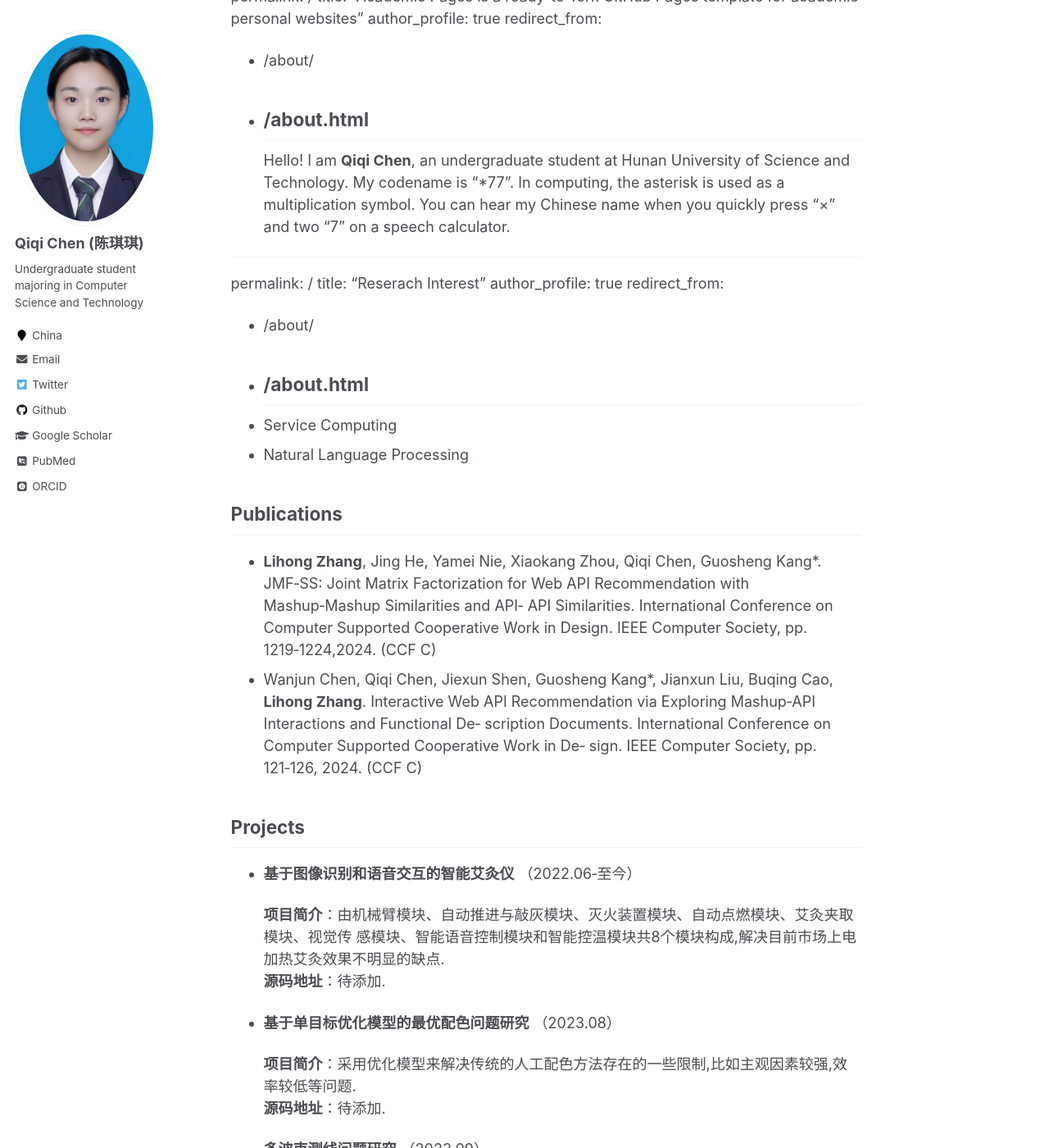
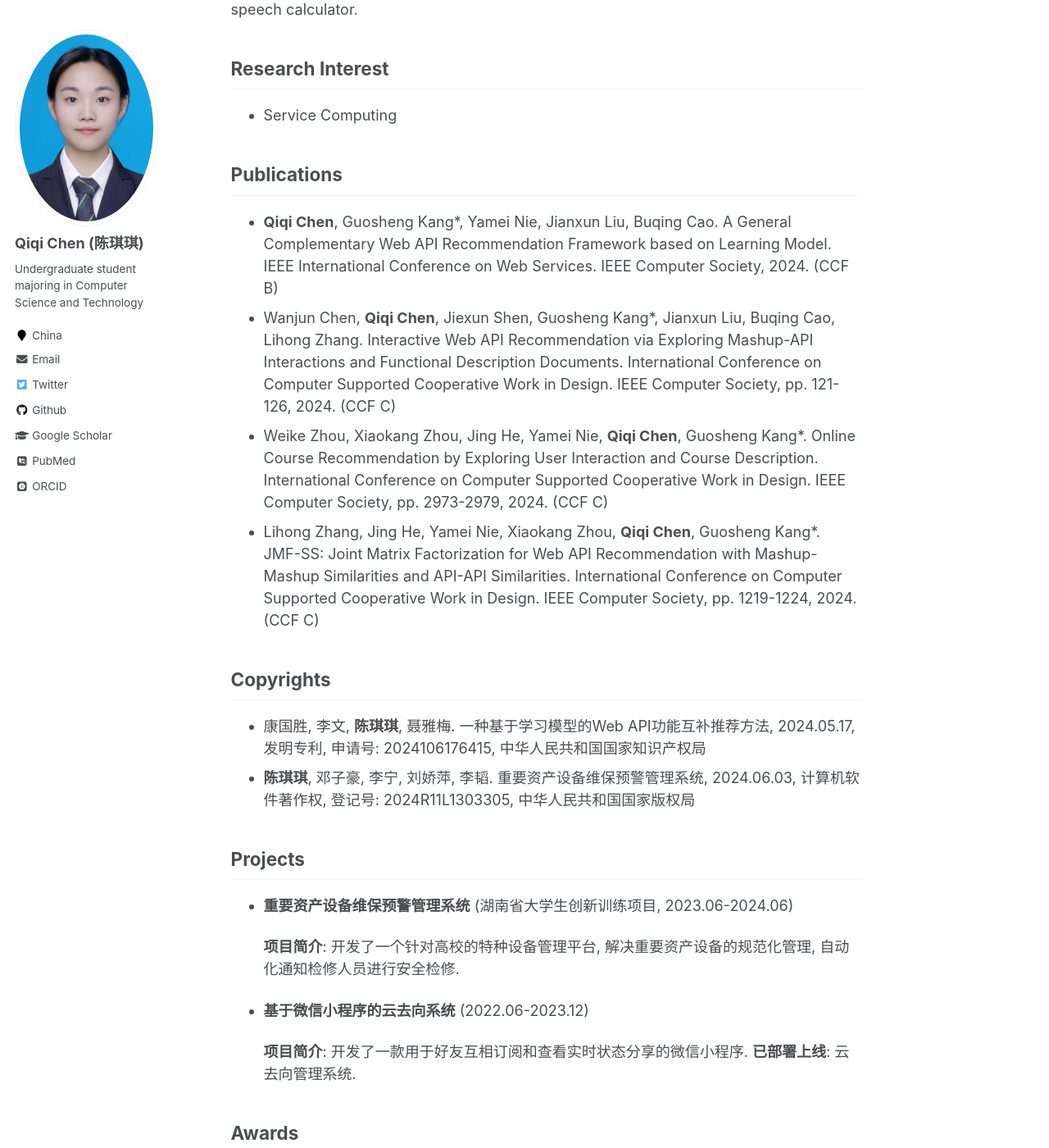
Before and after one commit to ZLihong/zlihong.github.io, a Jekyll site: the page built from _pages/about.md, in a window 1280 px wide and 1400 px high, scrolled down 215 px. Shown: the whole window at 82% size. Built offline with Jekyll 4.4.1, drawn with Linux system fonts in a browser that asks for light colours; some web fonts are replaced; our own code applies the rules of GitHub Pages for plain Markdown files; some of the changed text lies outside the part shown.

Commit message:
Update about.md

```diff
--- a/_pages/about.md
+++ b/_pages/about.md
@@ -1,4 +1,3 @@
-<!--
 ---
 permalink: /
 title: "" #"academicpages is a ready-to-fork GitHub Pages template for academic personal websites"
@@ -8,92 +7,38 @@ redirect_from:
   - /about/
   - /about.html
 ---
--->
----
-permalink: /
-title: "Academic Pages is a ready-to-fork GitHub Pages template for academic personal websites"
-author_profile: true
-redirect_from:
-  - /about/
-  - /about.html
----
 Hello! I am **Qiqi Chen**, an undergraduate student at Hunan University of Science and Technology. My codename is "*77". In computing, the asterisk is used as a multiplication symbol. You can hear my Chinese name when you quickly press "×" and two "7" on a speech calculator.
 
----
-permalink: /
-title: "Reserach Interest"
-author_profile: true
-redirect_from:
-  - /about/
-  - /about.html
----
+## Research Interest
 
-+ Service Computing
-+ Natural Language Processing
+* Service Computing
 
-Publications
-------
-+ **Lihong Zhang**, Jing He, Yamei Nie, Xiaokang Zhou, Qiqi Chen, Guosheng Kang*. JMF‑SS: Joint
-Matrix Factorization for Web API Recommendation with Mashup‑Mashup Similarities and API‑
-API Similarities. International Conference on Computer Supported Cooperative Work in Design.
-IEEE Computer Society, pp. 1219‑1224,2024. (CCF C)
-+ Wanjun Chen, Qiqi Chen, Jiexun Shen, Guosheng Kang*, Jianxun Liu, Buqing Cao, **Lihong Zhang**.
-Interactive Web API Recommendation via Exploring Mashup‑API Interactions and Functional De‑
-scription Documents. International Conference on Computer Supported Cooperative Work in De‑
-sign. IEEE Computer Society, pp. 121‑126, 2024. (CCF C)
+## Publications
 
-Projects
-------
-+ **基于图像识别和语音交互的智能艾灸仪** （2022.06‑至今）
+- **Qiqi Chen**, Guosheng Kang*, Yamei Nie, Jianxun Liu, Buqing Cao. A General Complementary Web API Recommendation Framework based on Learning Model. IEEE International Conference on Web Services. IEEE Computer Society, 2024. (CCF B)
+- Wanjun Chen, **Qiqi Chen**, Jiexun Shen, Guosheng Kang*, Jianxun Liu, Buqing Cao, Lihong Zhang. Interactive Web API Recommendation via Exploring Mashup-API Interactions and Functional Description Documents. International Conference on Computer Supported Cooperative Work in Design. IEEE Computer Society, pp. 121-126, 2024. (CCF C)
+- Weike Zhou, Xiaokang Zhou, Jing He, Yamei Nie, **Qiqi Chen**, Guosheng Kang*. Online Course Recommendation by Exploring User Interaction and Course Description. International Conference on Computer Supported Cooperative Work in Design. IEEE Computer Society, pp. 2973-2979, 2024. (CCF C)
+- Lihong Zhang, Jing He, Yamei Nie, Xiaokang Zhou, **Qiqi Chen**, Guosheng Kang*. JMF-SS: Joint Matrix Factorization for Web API Recommendation with Mashup-Mashup Similarities and API-API Similarities. International Conference on Computer Supported Cooperative Work in Design. IEEE Computer Society, pp. 1219-1224, 2024. (CCF C)
 
-  **项目简介**：由机械臂模块、自动推进与敲灰模块、灭火装置模块、自动点燃模块、艾灸夹取模块、视觉传
-  感模块、智能语音控制模块和智能控温模块共8个模块构成,解决目前市场上电加热艾灸效果不明显的缺点.
-  <br>
-  **源码地址**：待添加.
+## Copyrights
 
-+ **基于单目标优化模型的最优配色问题研究** （2023.08）
+-  康国胜, 李文, **陈琪琪**, 聂雅梅. 一种基于学习模型的Web API功能互补推荐方法, 2024.05.17, 发明专利, 申请号: 2024106176415, 中华人民共和国国家知识产权局
+-  **陈琪琪**, 邓子豪, 李宁, 刘娇萍, 李韬. 重要资产设备维保预警管理系统, 2024.06.03, 计算机软件著作权, 登记号: 2024R11L1303305, 中华人民共和国国家版权局
 
-  **项目简介**：采用优化模型来解决传统的人工配色方法存在的一些限制,比如主观因素较强,效率较低等问题.
-  <br>
-  **源码地址**：待添加.
+## Projects
 
-+ **多波束测线问题研究** （2023.09）
+- **重要资产设备维保预警管理系统** (湖南省大学生创新训练项目, 2023.06-2024.06)
 
-  **项目简介**：通过计算声波在海水中的传播速度和传播时间并对海底进行数字地形建模,来解决多波束测深系统存在漏测
-  或者相邻条带之间的重叠率过大的问题,并求出测线的总长度.
-  <br>
-  **源码地址**：待添加.
+  **项目简介**: 开发了一个针对高校的特种设备管理平台, 解决重要资产设备的规范化管理, 自动化通知检修人员进行安全检修.
 
-Awards
-------
-+ **章丽红**. “华数杯”中国大学生数学建模竞赛国家一等奖. 2023.08
-+ **章丽红**. “高教杯”中国大学生数学建模竞赛国家二等奖. 2023.11
-+ **章丽红**. 计算机能力挑战赛国家三等奖. 2023.11
-+ **章丽红**. 第十五届蓝桥杯软件和信息技术专业人才大赛C/C++程序设计组省级二等奖. 2024.04
-+ **章丽红(排名3/5)**. 中国大学生设计竞赛省级一等奖. 2024.05
-+ **章丽红**.CCF CSP认证240分.2024.06
-+ **章丽红(排名3/5)**. 中国高校计算机大赛-网络技术挑战赛省级二等奖. 2024.06
-+ **章丽红(排名3/5)**.全国大学生电子商务“创新、创意及创业”挑战赛省级一等奖 2024.06
+- **基于微信小程序的云去向系统** (2022.06-2023.12)
 
-Credit
-------
-+ 校级创新创业先进个人.2022
-+ 校级二等综合奖学金.2022
-+ 国家励志奖学金.2023
-+ 校级一等综合奖学金.2023
-+ 校级三好学生.2023
-+ 校级自强之星.2023
-+ 校级优秀共青团员.2023,2024
+  **项目简介**: 开发了一款用于好友互相订阅和查看实时状态分享的微信小程序. **已部署上线**: 云去向管理系统.
 
-Major Courses
-------
-+ 操作系统 91分
-+ 数据库系统 92分
-+ 计算机组成原理 91分
-+ 计算机网络 97分
-+ 软件工程 94分
-+ 数据结构 83分
-+ C语言程序设计 89分
-+ 数据仓库与数据挖掘 98分
-+ 大数据技术与应用 96分
-+ 面向对象程序设计 99分
+## Awards
+
+- **陈琪琪**. 第十五届蓝桥杯软件和信息技术专业人才大赛全国总决赛Java软件开发B组国家三等奖. 2024-06
+- **陈琪琪**(负责人), 李文, 聂雅梅, 章丽红, 张志. 基于微信小程序的云去向系统. 第十七届中国大学生计算机设计大赛中南地区赛本科组省三等奖. 2024-05
+- **陈琪琪**. 第七届中国大学生数字技能应用大赛Java赛道本研组初赛一等奖. 2024-06
+- **陈琪琪**. 第四届全国大学生算法设计与编程挑战赛(秋季赛)铜奖. 2023-11
+- 涂王成茗, 邓子豪, 刘智钢, 年玲, **陈琪琪**, 孟慧, 张洋, 王光亚. 伴童行者——美育启“ZHI”，助力乡村文化振兴的早行者. 第九届湖南省“互联网+”大学生创新创业大赛三等奖. 2023-08
```
